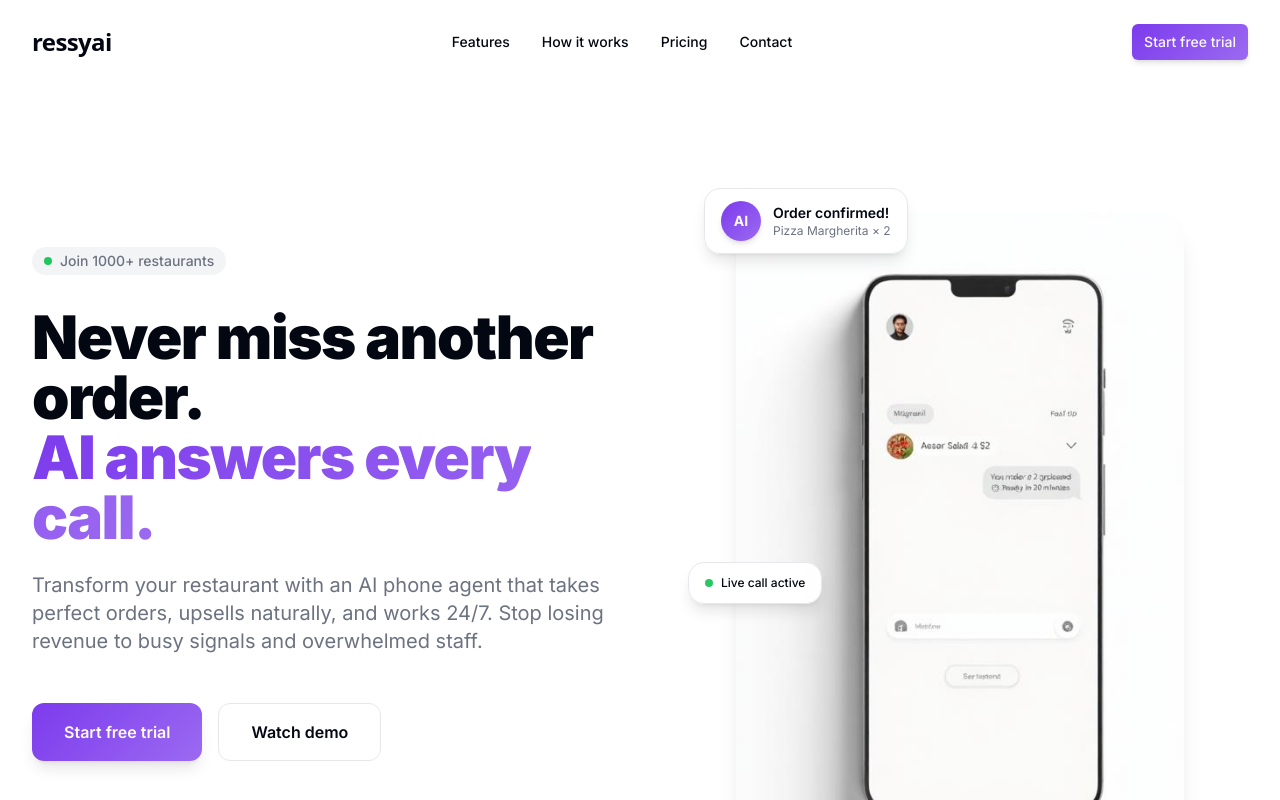
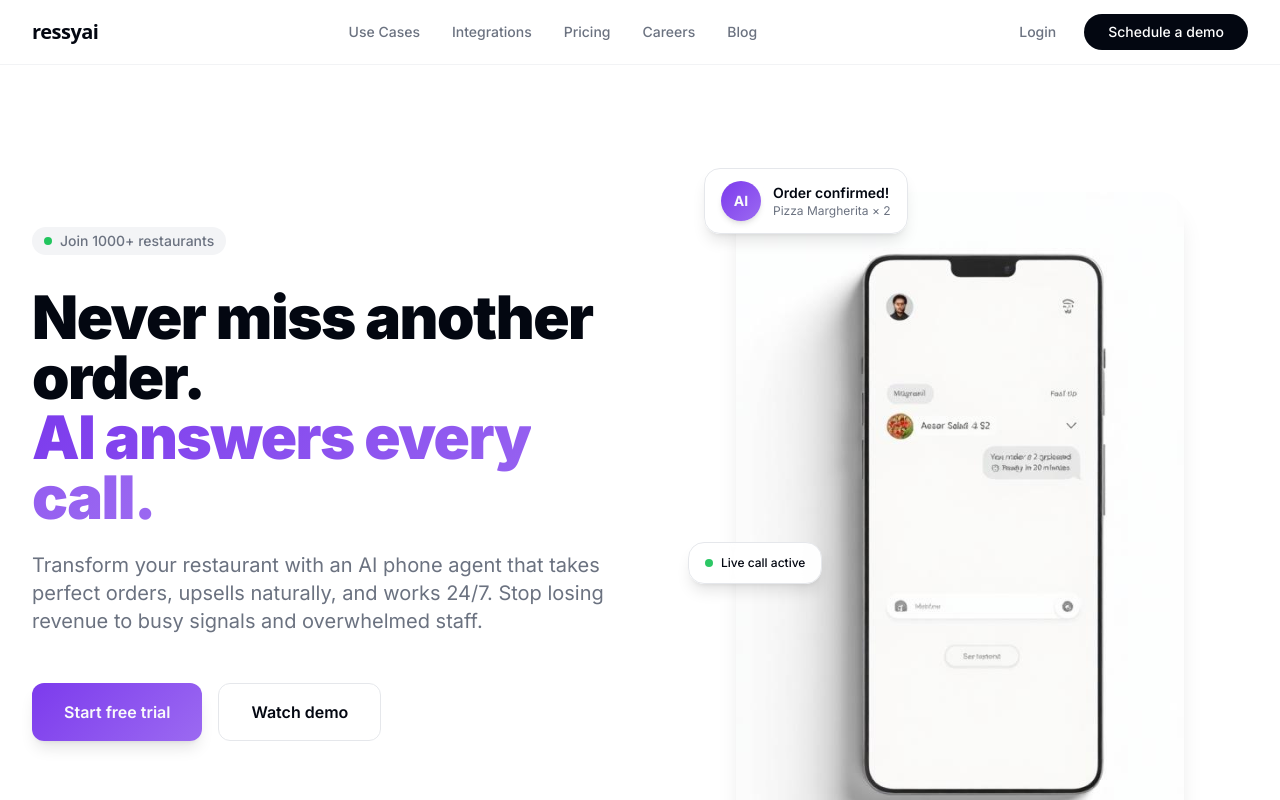
Before and after one commit to maugus0/ressy-ai-frontend, a React (Vite) app: page / in a window 1280 px wide. Shown: the top 800 px of the page. Built offline with nearby package versions, Linux system fonts and the light colour scheme; a web font is replaced by a local one.

Commit message:
Improve navigation bar
Update the navigation bar to match the provided design and make it sticky.

```diff
--- a/src/components/Navigation.tsx
+++ b/src/components/Navigation.tsx
@@ -2,36 +2,47 @@ import { Button } from "@/components/ui/button";
 
 const Navigation = () => {
   return (
-    <nav className="w-full px-4 sm:px-6 lg:px-8 py-6 animate-fade-in">
-      <div className="max-w-7xl mx-auto flex items-center justify-between">
+    <nav className="fixed top-0 left-0 right-0 z-50 bg-background/80 backdrop-blur-md border-b border-border/50 animate-fade-in">
+      <div className="max-w-7xl mx-auto px-4 sm:px-6 lg:px-8">
+        <div className="flex items-center justify-between h-16">
+          {/* Logo */}
           <div className="flex items-center">
-          <h1 className="text-2xl font-sherpa font-black tracking-tight text-foreground">
+            <h1 className="text-xl font-sherpa font-black tracking-tight text-foreground">
               ressyai
             </h1>
           </div>
 
+          {/* Center Navigation */}
           <div className="hidden md:flex items-center space-x-8">
-          <a href="#features" className="text-sm font-medium text-foreground hover:text-primary transition-colors duration-200">
-            Features
+            <a href="#features" className="text-sm font-medium text-muted-foreground hover:text-foreground transition-colors duration-200">
+              Use Cases
             </a>
-          <a href="#how-it-works" className="text-sm font-medium text-foreground hover:text-primary transition-colors duration-200">
-            How it works
+            <a href="#integrations" className="text-sm font-medium text-muted-foreground hover:text-foreground transition-colors duration-200">
+              Integrations
             </a>
-          <a href="#pricing" className="text-sm font-medium text-foreground hover:text-primary transition-colors duration-200">
+            <a href="#pricing" className="text-sm font-medium text-muted-foreground hover:text-foreground transition-colors duration-200">
               Pricing
             </a>
-          <a href="#contact" className="text-sm font-medium text-foreground hover:text-primary transition-colors duration-200">
-            Contact
+            <a href="#careers" className="text-sm font-medium text-muted-foreground hover:text-foreground transition-colors duration-200">
+              Careers
+            </a>
+            <a href="#blog" className="text-sm font-medium text-muted-foreground hover:text-foreground transition-colors duration-200">
+              Blog
             </a>
           </div>
 
+          {/* Right Side Actions */}
+          <div className="hidden md:flex items-center space-x-4">
+            <Button variant="ghost" size="sm" className="text-muted-foreground hover:text-foreground">
+              Login
+            </Button>
             <Button
-          variant="default"
               size="sm"
-          className="hidden md:inline-flex bg-gradient-primary text-primary-foreground hover:scale-105 transition-all duration-300 shadow-soft hover:shadow-medium"
+              className="bg-foreground text-background hover:bg-foreground/90 rounded-full px-6"
             >
-          Start free trial
+              Schedule a demo
             </Button>
+          </div>
 
           {/* Mobile menu button */}
           <Button
@@ -42,6 +53,7 @@ const Navigation = () => {
             Menu
           </Button>
         </div>
+      </div>
     </nav>
   );
 };
--- a/src/pages/Index.tsx
+++ b/src/pages/Index.tsx
@@ -8,7 +8,7 @@ const Index = () => {
   return (
     <div className="min-h-screen bg-background">
       <Navigation />
-      <main>
+      <main className="pt-16">
         <Hero />
         <Features />
         <HowItWorks />
```
Lines whose indentation alone changed are shown as unchanged.
